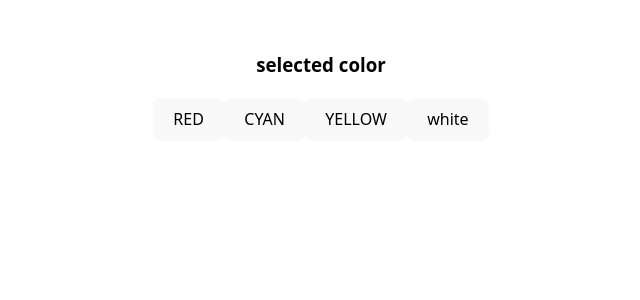
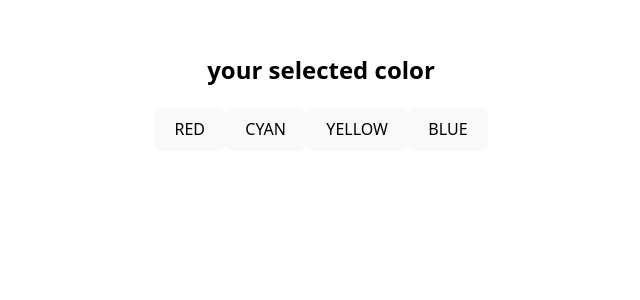
Before and after one commit to MoSamir-05/FSWD, a React (Vite) app in the folder Node_js/vite-project/: page / in a window 1280 px wide. Shown: the top 300 px of the page, without its empty margins (319-959 px from the left). Built offline with nearby package versions, Linux system fonts and the light colour scheme.

Commit message:
23-02-26

```diff
--- /dev/null
+++ b/Node_js/vite-project/src/Hook_fun.jsx
@@ -0,0 +1,14 @@
+import React, { Component,useState } from "react";
+function Fav_color(){
+    const [color,setcolor]=useState("black");
+    return(
+        <div>
+            <h2 style={{color:color}}>your selected color</h2>
+            <button onClick={()=>setcolor("red")}>RED</button>
+            <button onClick={()=>setcolor("cyan")}>CYAN</button>
+            <button onClick={()=>setcolor("yellow")}>YELLOW</button>
+            <button onClick={()=>setcolor("blue")}>BLUE</button>
+        </div>
+    );
+}
+export default Fav_color
--- a/Node_js/vite-project/src/main.jsx
+++ b/Node_js/vite-project/src/main.jsx
@@ -13,6 +13,7 @@ import Class_comp from './Class_comp.jsx'
 import Std from './Class_comp.jsx'
 import SimpleStudentTable from './event.jsx'
 import Color_bt from './Class_compo.jsx'
+import Fav_color from './Hook_fun.jsx'
 createRoot(document.getElementById('root')).render(
   <StrictMode>
     {/* <App /> */}
@@ -20,7 +21,8 @@ createRoot(document.getElementById('root')).render(
     {/* <Home /> */}
     {/* <Std /> */}
     {/* <SimpleStudentTable/> */}
-    <Color_bt/>
+    {/* <Color_bt/> */}
+    <Fav_color/>
 
   </StrictMode>,
 )
```
